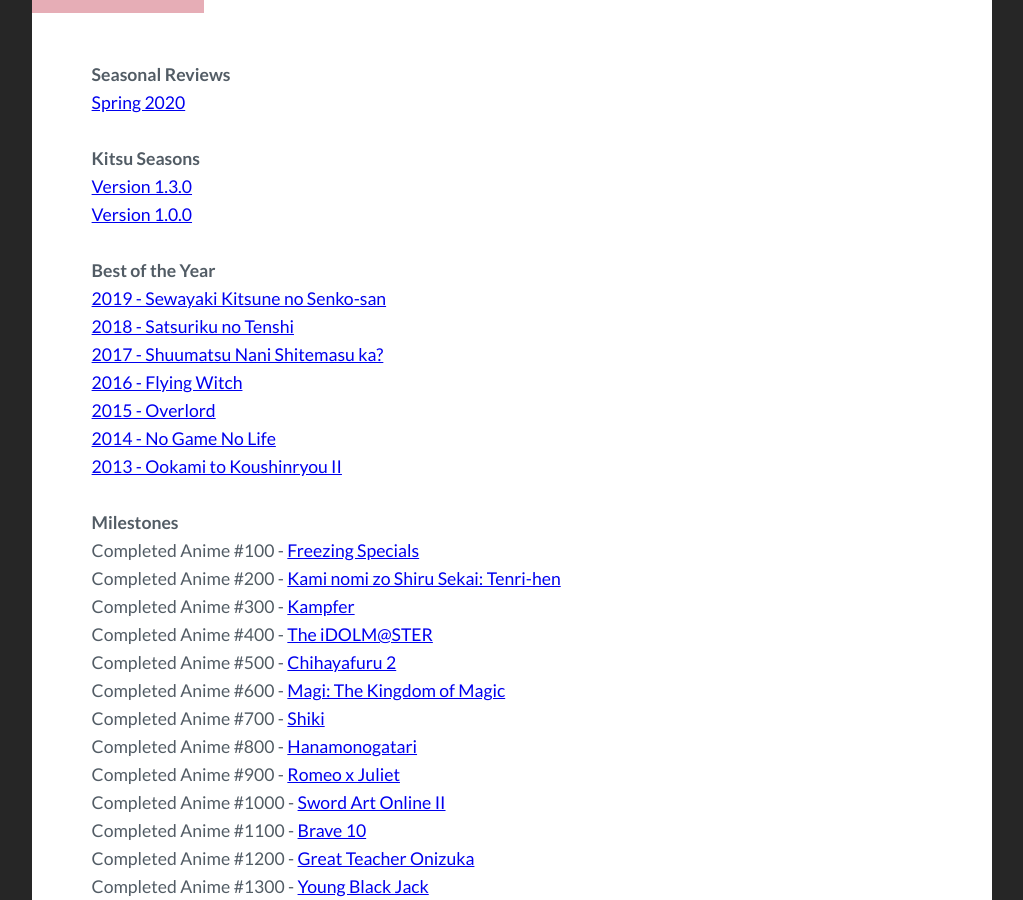
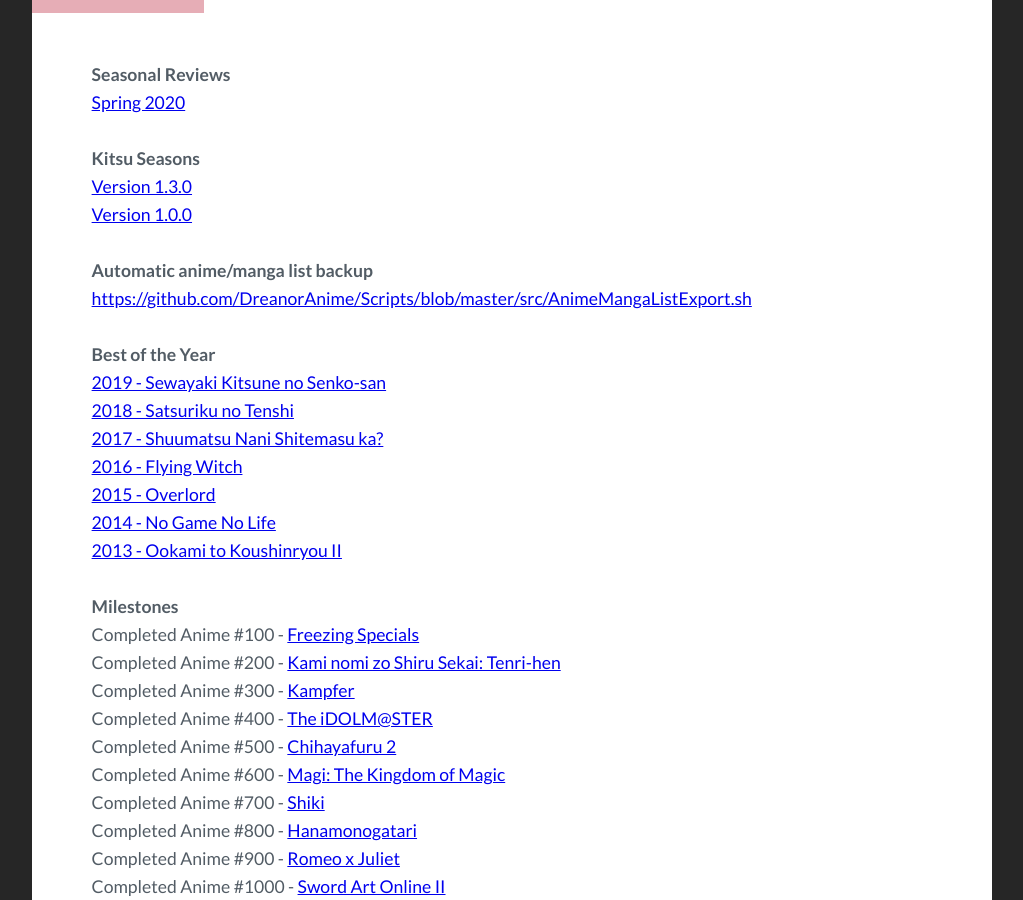
Before and after one commit to DreanorAnime/AnimeReviews, a Jekyll site: the page built from _pages/overview.md, in a window 1280 px wide and 900 px high, scrolled down 700 px. Shown: the whole window, without its empty margins (128-1151 px from the left). Built offline with Jekyll 4.4.1, drawn with Linux system fonts in a browser that asks for light colours; comment, search, counter and statistics services are not loaded.

Commit message:
Update overview.md

```diff
--- a/_pages/overview.md
+++ b/_pages/overview.md
@@ -11,6 +11,9 @@ permalink: /overview/
 **Kitsu Seasons**
 [Version 1.3.0](https://kitsu.io/posts/9074595)
 [Version 1.0.0](https://kitsu.io/posts/9040628)
+
+**Automatic anime/manga list backup**
+[https://github.com/DreanorAnime/Scripts/blob/master/src/AnimeMangaListExport.sh](https://github.com/DreanorAnime/Scripts/blob/master/src/AnimeMangaListExport.sh)
 
 **Best of the Year**
 [2019 - Sewayaki Kitsune no Senko-san](https://kitsu.io/anime/sewayaki-kitsune-no-senko-san)
```
